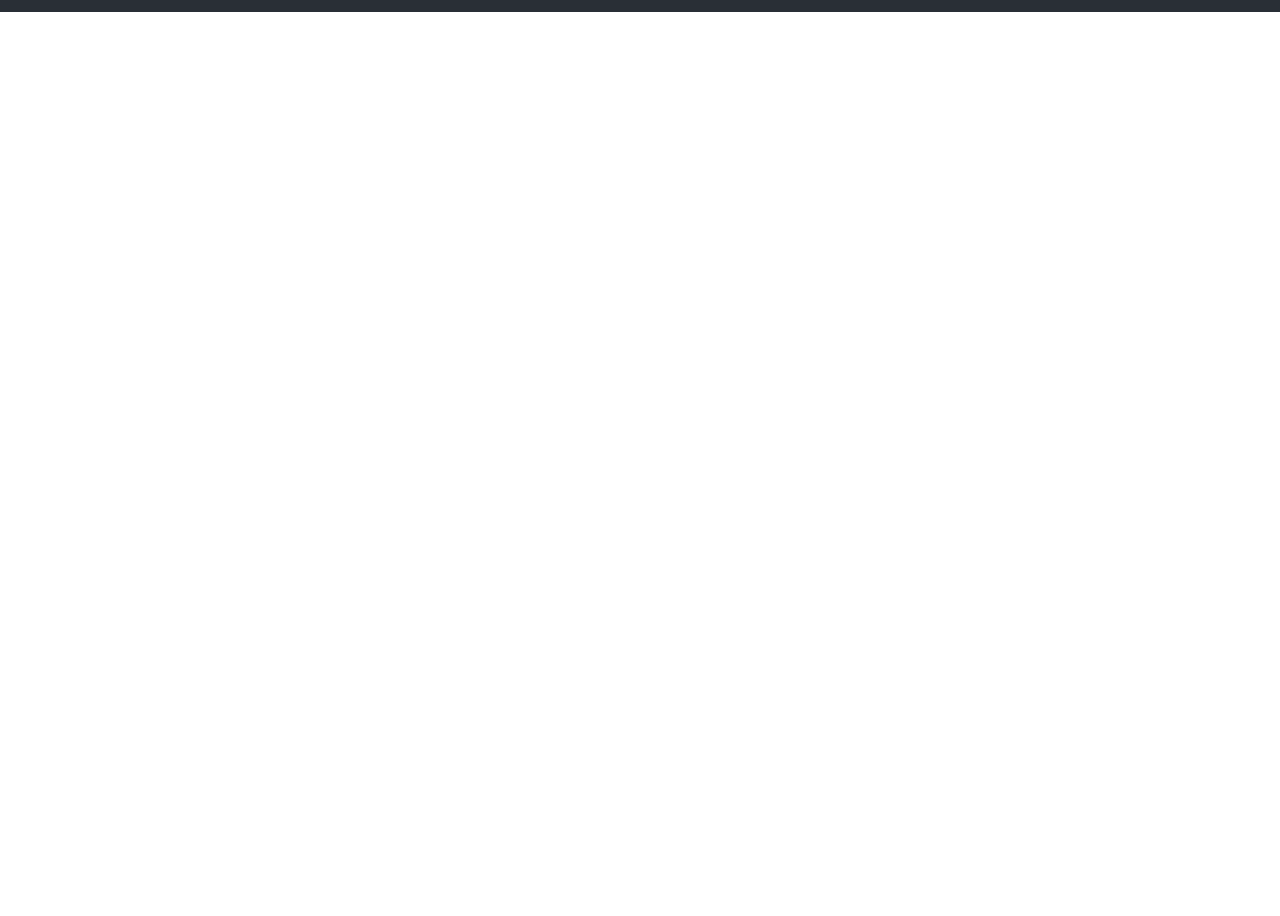
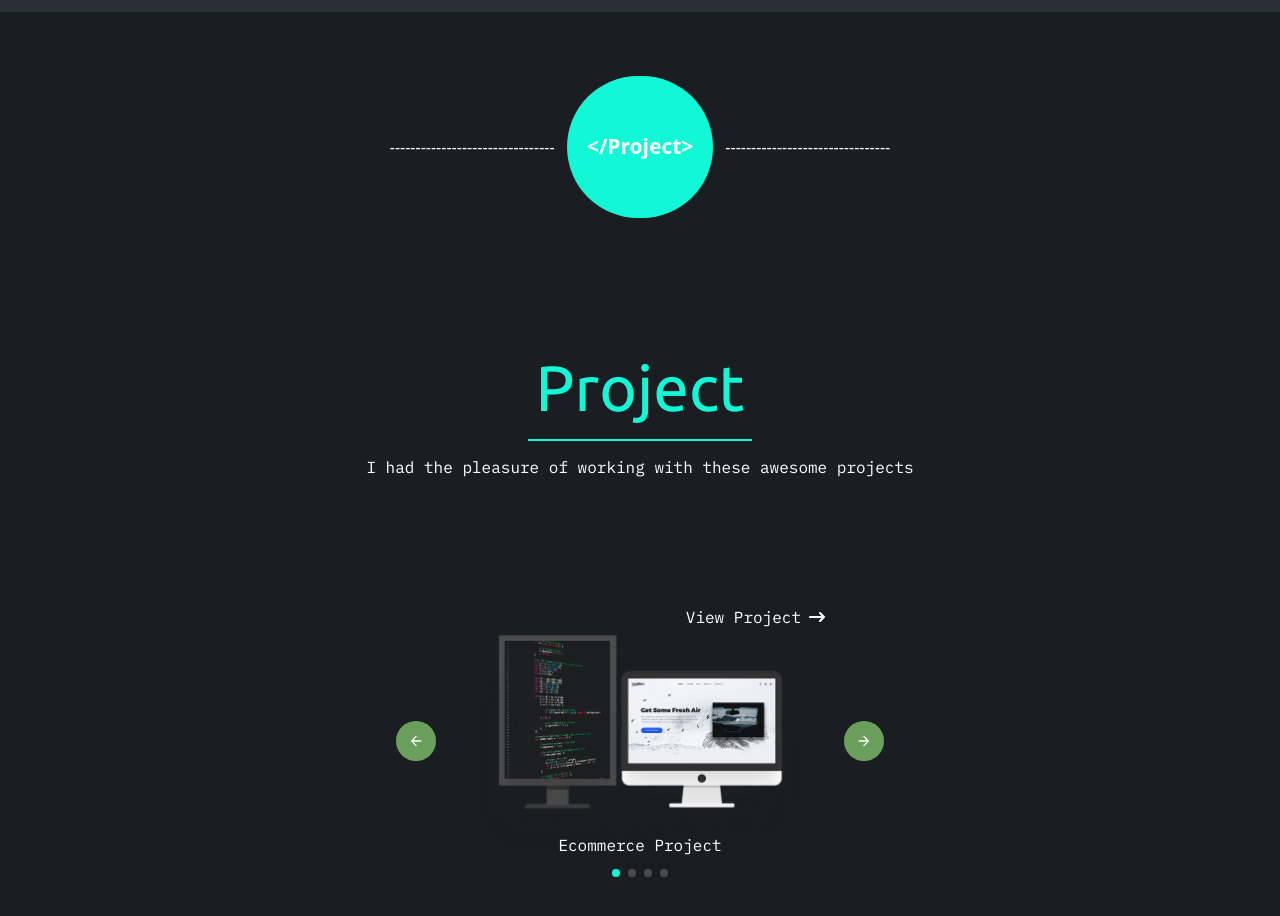
Before and after one commit to Subroto112001/MyPortfolio, a React (Vite) app: page / in a window 1280 px wide. Shown: the part 3180-4096 px from the top of the page. Before the commit the page ends 3192 px from the top, so only its background shows below. Built offline with nearby package versions, Linux system fonts and the light colour scheme.

Commit message:
update work section

```diff
--- a/package.json
+++ b/package.json
@@ -14,6 +14,7 @@
     "react": "^19.1.1",
     "react-dom": "^19.1.1",
     "react-icons": "^5.5.0",
+    "swiper": "^11.2.10",
     "tailwindcss": "^4.1.12"
   },
   "devDependencies": {
--- /dev/null
+++ b/src/CommonComponent/Work.jsx
@@ -0,0 +1,169 @@
+import React from "react";
+import projectimage from '../assets/Project.png'
+import { Swiper, SwiperSlide } from "swiper/react";
+// Import Swiper styles
+import "swiper/css";
+import "swiper/css/navigation";
+import "swiper/css/pagination";
+import "swiper/css/scrollbar";
+import { A11y, Navigation, Pagination, Scrollbar } from "swiper/modules";
+import { FaArrowRightLong } from "react-icons/fa6";
+import { swiperIcon } from "../Helpers/Icon";
+const Work = () => {
+  return (
+    <div className="bg-bg2">
+      <div className="container py-16">
+        <div className="flex flex-col gap-[133px]">
+          {/* art of page */}
+
+          <div className="flex flex-row gap-3 justify-center items-center text-white">
+            <div>--------------------------------</div>
+            <div className="px-[20px] bg-brand1 rounded-full py-[55px] text-white flex justify-center items-center text-[21px] font-semibold">
+              {"</Project>"}
+            </div>
+
+            <div>--------------------------------</div>
+          </div>
+          {/* art of page */}
+
+          <div className=" flex flex-col justify-center items-center gap-[64px]">
+            {/* heading */}
+            <div className="flex flex-col justify-center items-center  gap-4">
+              <h3 className="H1-U text-brand1 border-b-2 border-brand1 pb-4 px-2">
+                Project
+              </h3>
+              <h4 className="Para-M text-white">
+                I had the pleasure of working with these awesome projects
+              </h4>
+            </div>
+            {/* heading */}
+            <div className="w-[450px] h-[400px] flex justify-center items-center  relative">
+              <Swiper
+                // install Swiper modules
+                modules={[Navigation, Pagination, Scrollbar, A11y]}
+                spaceBetween={50}
+                slidesPerView={1}
+                navigation={{
+                  nextEl: ".custom-next",
+                  prevEl: ".custom-prev",
+                }}
+                pagination={{ clickable: true }}
+              >
+                <SwiperSlide>
+                  {/* slide item */}
+
+                  <div className="w-[450px] h-[300px] relative flex flex-col justify-center items-center">
+                    <div className="w-[350px] h-[250px]">
+                      <img
+                        src={projectimage}
+                        alt={projectimage}
+                        className="object-cover w-full h-full"
+                      />
+                    </div>
+
+                    <h3 className="text-white absolute bottom-9 Media-M ">
+                      Ecommerce Project
+                    </h3>
+                    <a
+                      href="https://exclusive-commerce-site.vercel.app/"
+                      target="_blank"
+                      className="flex flex-row justify-center items-center gap-2 Media-M text-white absolute top-4 right-10 cursor-pointer"
+                    >
+                      View Project
+                      <span>
+                        <FaArrowRightLong />
+                      </span>
+                    </a>
+                  </div>
+                  {/* slide item */}
+                </SwiperSlide>
+                <SwiperSlide>
+                  {/* slide item */}
+
+                  <div className="w-[450px] h-[300px] relative flex flex-col justify-center items-center">
+                    <div className="w-[350px] h-[250px]">
+                      <img
+                        src={projectimage}
+                        alt={projectimage}
+                        className="object-cover w-full h-full"
+                      />
+                    </div>
+                    <h3 className="text-white absolute bottom-9 Media-M ">
+                      Chating Aplication Project
+                    </h3>
+                    <a
+                      href="https://chattingaplication.netlify.app/"
+                      target="_blank"
+                      className="flex flex-row justify-center items-center gap-2 Media-M text-white absolute top-4 right-10 cursor-pointer"
+                    >
+                      View Project
+                      <span>
+                        <FaArrowRightLong />
+                      </span>
+                    </a>
+                  </div>
+                  {/* slide item */}
+                </SwiperSlide>
+                <SwiperSlide>
+                  {/* slide item */}
+
+                  <div className="w-[450px] h-[300px] relative flex flex-col justify-center items-center">
+                    <div className="w-[350px] h-[250px]">
+                      <img
+                        src={projectimage}
+                        alt={projectimage}
+                        className="object-cover w-full h-full"
+                      />
+                    </div>
+                    <h3 className="text-white absolute bottom-9 Media-M ">
+                      Ecommerce Project
+                    </h3>
+                    <p className="flex flex-row justify-center items-center gap-2 Media-M text-white absolute top-4 right-10 cursor-pointer">
+                      View Project
+                      <span>
+                        <FaArrowRightLong />
+                      </span>
+                    </p>
+                  </div>
+                  {/* slide item */}
+                </SwiperSlide>
+                <SwiperSlide>
+                  {/* slide item */}
+
+                  <div className="w-[450px] h-[300px] relative flex flex-col justify-center items-center">
+                    <div className="w-[350px] h-[250px]">
+                      <img
+                        src={projectimage}
+                        alt={projectimage}
+                        className="object-cover w-full h-full"
+                      />
+                    </div>
+                    <h3 className="text-white absolute bottom-9 Media-M ">
+                      Ecommerce Project
+                    </h3>
+                    <p className="flex flex-row justify-center items-center gap-2 Media-M text-white absolute top-4 right-10 cursor-pointer">
+                      View Project
+                      <span>
+                        <FaArrowRightLong />
+                      </span>
+                    </p>
+                  </div>
+                  {/* slide item */}
+                </SwiperSlide>
+              </Swiper>
+              {/* Custom buttons */}
+              <div className="custom-prev w-10 h-10 bg-node  text-white rounded-full flex items-center justify-center cursor-pointer absolute top-1/2 left-[-19px] -translate-y-1/2 z-10">
+                {swiperIcon.prev}
+              </div>
+              <div className="custom-next w-10 h-10 bg-node hover:bg-primary-400 text-white rounded-full flex items-center justify-center cursor-pointer absolute top-1/2 right-[-19px] -translate-y-1/2 z-10">
+                {swiperIcon.next}
+              </div>
+            </div>
+          </div>
+        </div>
+      </div>
+    </div>
+  );
+};
+
+export default Work;
--- /dev/null
+++ b/src/CommonComponent/WorkItemcard.jsx
@@ -0,0 +1,9 @@
+import React from 'react'
+
+const WorkItemcard = () => {
+  return (
+    <div>WorkItemcard</div>
+  )
+}
+
+export default WorkItemcard
--- /dev/null
+++ b/src/Helpers/Icon.jsx
@@ -0,0 +1,6 @@
+import { IoMdArrowBack, IoMdArrowForward } from "react-icons/io";
+
+export const swiperIcon = {
+  prev: <IoMdArrowBack />,
+  next: <IoMdArrowForward />,
+};
--- a/src/Pages/HomePage.jsx
+++ b/src/Pages/HomePage.jsx
@@ -3,6 +3,8 @@ import Header from '../CommonComponent/Header'
 import Banner from '../CommonComponent/Banner'
 import About from '../CommonComponent/About'
 import Skill from '../CommonComponent/Skill'
+import Work from '../CommonComponent/Work'
+
 
 const HomePage = () => {
   return (
@@ -10,7 +12,8 @@ const HomePage = () => {
       <Header />
       <Banner />
       <About />
-      <Skill/>
+      <Skill />
+      <Work/>
     </div>
   )
 }
--- a/src/index.css
+++ b/src/index.css
@@ -147,4 +147,15 @@
   border-bottom-left-radius: 40px;
 }
 /* about page */
+
+.swiper-pagination-bullet {
+  background: white !important; /* inactive color */
+  opacity: 0.6; /* optional transparency */
+}
+
+/* Active bullet */
+.swiper-pagination-bullet-active {
+  background: #12f7d6 !important; /* your brand color */
+  opacity: 1;
+}
 /* custom css */
```
Also changed, not shown: src/assets/Project.png (added), 1 other file (tests, documents, lock files or other folders).
